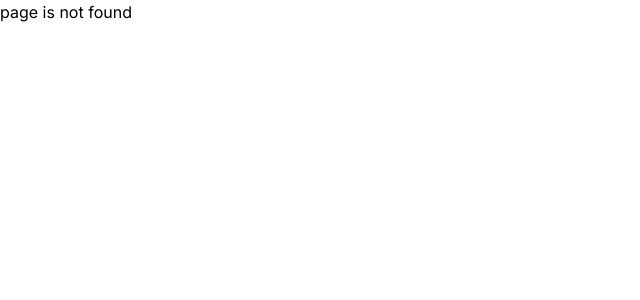
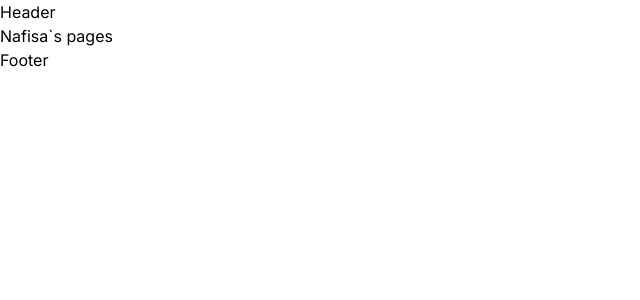
Before and after one commit to mdnazmul42726/explore-next.js, a Next.js app: page /nafisa in a window 1280 px wide. Before the commit this address had no page. Shown: the top 300 px of the page, without its empty margins (0-640 px from the left). Built offline with nearby package versions, Linux system fonts and the light colour scheme.

Commit message:
explore group route

```diff
--- /dev/null
+++ b/src/app/(withLayout)/layout.js
@@ -0,0 +1,14 @@
+import React from 'react';
+
+const Layout = ({ children }) => {
+
+    return (
+        <div>
+            <p>Header</p>
+            {children}
+            <p>Footer</p>
+        </div>
+    );
+};
+
+export default Layout;
--- /dev/null
+++ b/src/app/(withLayout)/nafisa/page.js
@@ -0,0 +1,11 @@
+import React from 'react';
+
+const Nafisa = () => {
+    return (
+        <div>
+            <p>Nafisa`s pages</p>
+        </div>
+    );
+};
+
+export default Nafisa;
--- /dev/null
+++ b/src/app/(withLayout)/nazmul/page.js
@@ -0,0 +1,10 @@
+
+const Nazmul = () => {
+    return (
+        <div>
+            <p>Nazmul`s Pages</p>
+        </div>
+    );
+};
+
+export default Nazmul;
```
